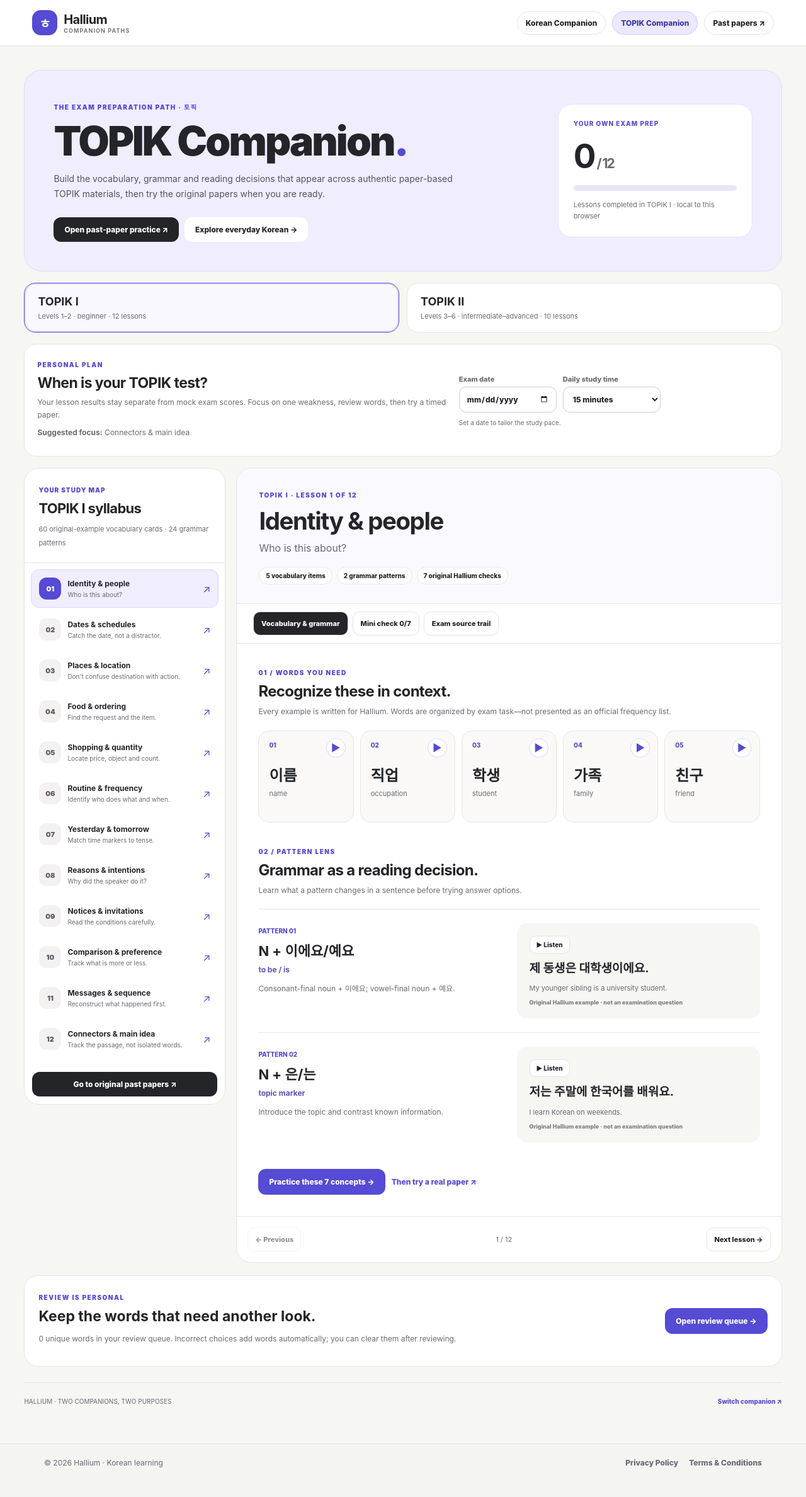
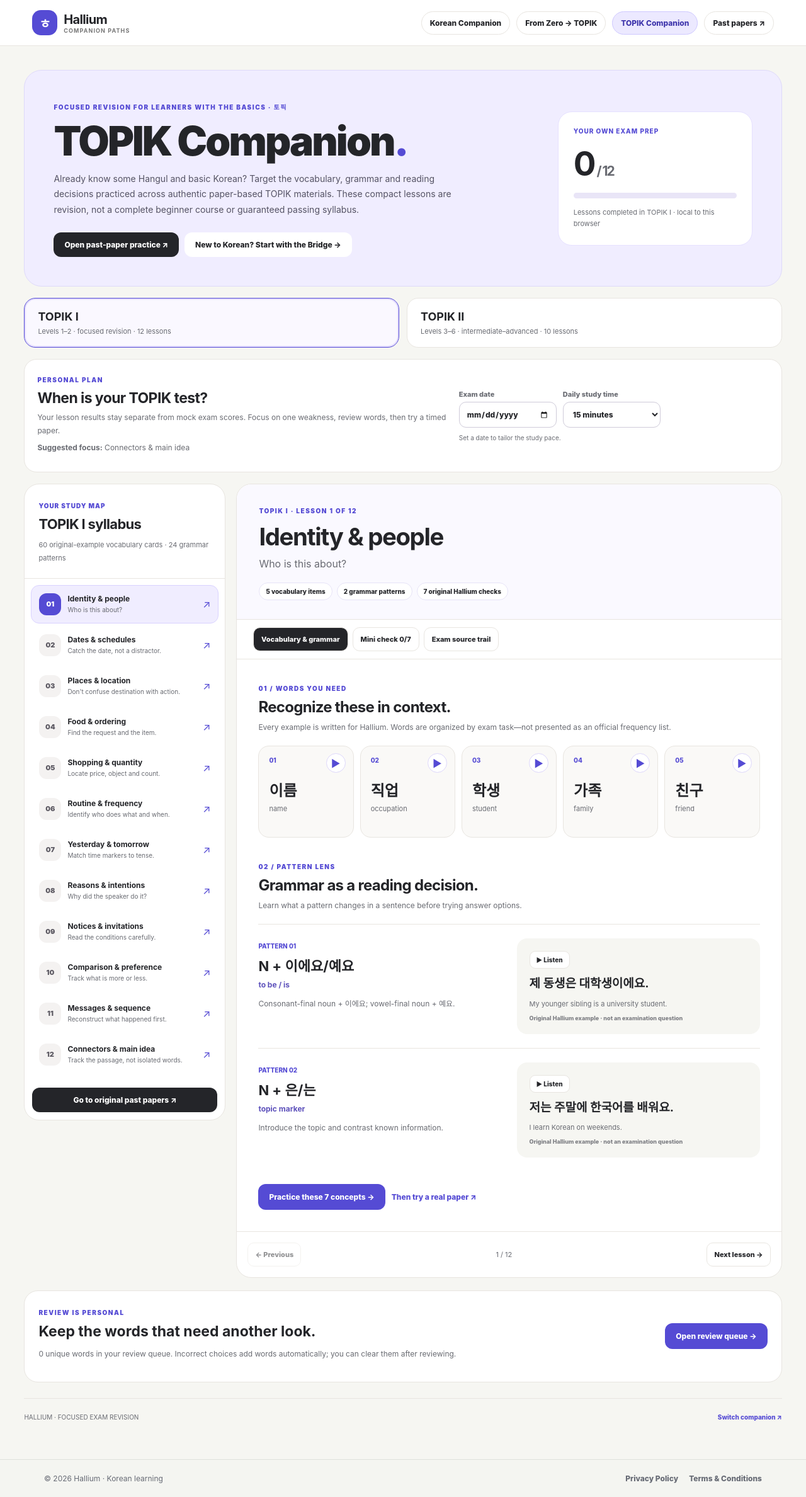
Before and after one commit to sushan5140/hallium, a Next.js app: page /topik-companion in a window 1280 px wide. Shown: the whole page at 63% size. Before the commit the page ends 2352 px from the top, so only its background shows below. Built offline with nearby package versions, Linux system fonts and the light colour scheme.

Commit message:
Position TOPIK Companion as focused revision and deep-link bridge lessons

```diff
--- a/app/topik-companion/TopikCompanion.jsx
+++ b/app/topik-companion/TopikCompanion.jsx
@@ -29,7 +29,7 @@ function say(korean,pace=0.89){
 }
 export default function TopikCompanion(){
  const [data,setData]=useState(defaults),[ready,setReady]=useState(false),[mode,setMode]=useState("learn"),[showReview,setShowReview]=useState(false),[voiceNotice,setVoiceNotice]=useState("");
- useEffect(()=>{try{const saved=JSON.parse(localStorage.getItem(STORE)||"{}");if(saved&&typeof saved==="object"&&!Array.isArray(saved))setData({...defaults,...saved,answers:saved.answers||{},results:saved.results||{},review:saved.review||[]})}catch{}setReady(true);return()=>{try{window.speechSynthesis?.cancel()}catch{}}},[]);
+ useEffect(()=>{try{const saved=JSON.parse(localStorage.getItem(STORE)||"{}");const restored=saved&&typeof saved==="object"&&!Array.isArray(saved)?{...defaults,...saved,answers:saved.answers||{},results:saved.results||{},review:saved.review||[]}:defaults;const requested=new URLSearchParams(location.search).get("unit");const target=topikUnits.find(x=>x.id===requested);setData(target?{...restored,level:target.level,unit:target.id}:restored)}catch{}setReady(true);return()=>{try{window.speechSynthesis?.cancel()}catch{}}},[]);
  useEffect(()=>{if(ready)try{localStorage.setItem(STORE,JSON.stringify(data))}catch{}},[data,ready]);
  const level=data.level==="II"?"II":"I",units=topikUnits.filter(x=>x.level===level);
  const active=units.find(x=>x.id===data.unit)||units[0];
@@ -56,10 +56,10 @@ export default function TopikCompanion(){
  function hear(text){if(!say(text))setVoiceNotice("Korean speech synthesis is unavailable in this browser.")}
  if(!ready)return <div className={s.loading}>Opening TOPIK Companion…</div>;
  return <div className={s.shell}>
-  <header className={s.header}><a className={s.logo} href="/companions"><span>ㅎ</span><strong>Hallium <small>COMPANION PATHS</small></strong></a><nav aria-label="Companion routes"><a href="/?view=companion">Korean Companion</a><a aria-current="page" href="/topik-companion">TOPIK Companion</a><a href="/topik-mocks">Past papers ↗</a></nav></header>
+  <header className={s.header}><a className={s.logo} href="/companions"><span>ㅎ</span><strong>Hallium <small>COMPANION PATHS</small></strong></a><nav aria-label="Companion routes"><a href="/?view=companion">Korean Companion</a><a href="/topik-from-zero">From Zero → TOPIK</a><a aria-current="page" href="/topik-companion">TOPIK Companion</a><a href="/topik-mocks">Past papers ↗</a></nav></header>
   <main className={s.main}>
-   <section className={s.hero}><div><span className={s.overline}>THE EXAM PREPARATION PATH · 토픽</span><h1>TOPIK Companion<span>.</span></h1><p>Build the vocabulary, grammar and reading decisions that appear across authentic paper-based TOPIK materials, then try the original papers when you are ready.</p><div className={s.heroActions}><a href="/topik-mocks">Open past-paper practice ↗</a><a href="/?view=companion">Explore everyday Korean →</a></div></div><aside className={s.heroStat}><span>YOUR OWN EXAM PREP</span><strong>{complete}<small> / {units.length}</small></strong><div className={s.track}><i style={{width:(complete/units.length*100)+"%"}}/></div><small>Lessons completed in TOPIK {level} · local to this browser</small></aside></section>
-   <div className={s.switcher} role="group" aria-label="TOPIK preparation level"><button className={level==="I"?s.selected:""} aria-pressed={level==="I"} onClick={()=>selectLevel("I")}><b>TOPIK I</b><small>Levels 1–2 · beginner · 12 lessons</small></button><button className={level==="II"?s.selected:""} aria-pressed={level==="II"} onClick={()=>selectLevel("II")}><b>TOPIK II</b><small>Levels 3–6 · intermediate–advanced · 10 lessons</small></button></div>
+   <section className={s.hero}><div><span className={s.overline}>FOCUSED REVISION FOR LEARNERS WITH THE BASICS · 토픽</span><h1>TOPIK Companion<span>.</span></h1><p>Already know some Hangul and basic Korean? Target the vocabulary, grammar and reading decisions practiced across authentic paper-based TOPIK materials. These compact lessons are revision, not a complete beginner course or guaranteed passing syllabus.</p><div className={s.heroActions}><a href="/topik-mocks">Open past-paper practice ↗</a><a href="/topik-from-zero">New to Korean? Start with the Bridge →</a></div></div><aside className={s.heroStat}><span>YOUR OWN EXAM PREP</span><strong>{complete}<small> / {units.length}</small></strong><div className={s.track}><i style={{width:(complete/units.length*100)+"%"}}/></div><small>Lessons completed in TOPIK {level} · local to this browser</small></aside></section>
+   <div className={s.switcher} role="group" aria-label="TOPIK preparation level"><button className={level==="I"?s.selected:""} aria-pressed={level==="I"} onClick={()=>selectLevel("I")}><b>TOPIK I</b><small>Levels 1–2 · focused revision · 12 lessons</small></button><button className={level==="II"?s.selected:""} aria-pressed={level==="II"} onClick={()=>selectLevel("II")}><b>TOPIK II</b><small>Levels 3–6 · intermediate–advanced · 10 lessons</small></button></div>
    <div className={s.overview}><div className={s.overviewCopy}><span className={s.overline}>PERSONAL PLAN</span><h2>{dates===null?"When is your TOPIK test?":dates<0?"Your saved exam date has passed.":dates===0?"Exam day is here.":dates+" days until your exam"}</h2><p>{dates!==null&&dates<=14&&dates>=0?"Short runway: prioritize missed concepts, connectors and one original-paper session over new material.":"Your lesson results stay separate from mock exam scores. Focus on one weakness, review words, then try a timed paper."}</p><p><b>Suggested focus:</b> {focus.title}{focus.id===active.id?" (your current lesson)":""}</p></div><div className={s.inputs}><label>Exam date<input type="date" value={data.examDate||""} onChange={e=>setData(o=>({...o,examDate:e.target.value}))}/></label><label>Daily study time<select value={data.minutes||15} onChange={e=>setData(o=>({...o,minutes:Number(e.target.value)}))}><option value="5">5 minutes</option><option value="10">10 minutes</option><option value="15">15 minutes</option><option value="20">20 minutes</option><option value="30">30 minutes</option></select></label><span>{dates!==null&&dates>=0?Math.min(3,Math.max(1,Math.floor((data.minutes||15)/10)))+" mini-drill(s) per day suggested":"Set a date to tailor the study pace."}</span></div></div>
    <div className={s.layout}><aside className={s.sidebar}><div className={s.sideHead}><span>YOUR STUDY MAP</span><h2>TOPIK {level} syllabus</h2><small>{units.length*5} original-example vocabulary cards · {units.length*2} grammar patterns</small></div><div className={s.lessonList}>{units.map((u,i)=>{const score=data.results[u.id];return <button key={u.id} className={active.id===u.id?s.current:""} aria-current={active.id===u.id?"step":undefined} onClick={()=>selectUnit(u.id)}><span className={s.num}>{score?.done?"✓":String(i+1).padStart(2,"0")}</span><span><strong>{u.title}</strong><small>{score?.done?score.score+"/"+score.total+" practice correct":u.focus}</small></span><span aria-hidden="true">↗</span></button>})}</div><a className={s.sourceLink} href="/topik-mocks">Go to original past papers ↗</a></aside>
     <section className={s.lesson}><div className={s.lessonLead}><span className={s.overline}>TOPIK {level} · LESSON {units.indexOf(active)+1} OF {units.length}</span><h2>{active.title}</h2><p>{active.focus}</p><div className={s.chips}><span>5 vocabulary items</span><span>2 grammar patterns</span><span>7 original Hallium checks</span></div></div>
@@ -70,7 +70,7 @@ export default function TopikCompanion(){
      <div className={s.next}><button onClick={()=>selectUnit(units[Math.max(0,units.indexOf(active)-1)].id)} disabled={units.indexOf(active)===0}>← Previous</button><span>{units.indexOf(active)+1} / {units.length}</span><button onClick={()=>selectUnit(units[Math.min(units.length-1,units.indexOf(active)+1)].id)} disabled={units.indexOf(active)===units.length-1}>Next lesson →</button></div>
     </section></div>
    <section className={s.review}><div><span className={s.overline}>REVIEW IS PERSONAL</span><h2>Keep the words that need another look.</h2><p>{data.review.length} unique words in your review queue. Incorrect choices add words automatically; you can clear them after reviewing.</p></div><button onClick={()=>setShowReview(v=>!v)}>{showReview?"Hide review":"Open review queue"} →</button>{showReview&&<div className={s.reviewItems}>{data.review.length?data.review.map(w=>{const item=topikUnits.flatMap(x=>x.words).find(x=>x.ko===w);return <div key={w}><strong lang="ko">{w}</strong><span>{item?.en||""}</span><button onClick={()=>hear(w)}>▶</button><button onClick={()=>setData(o=>({...o,review:o.review.filter(x=>x!==w)}))}>Mark reviewed ✓</button></div>}):<p>Your review queue is clear. Finish a mini check to find weak words.</p>}</div>}</section>
-   <footer className={s.footer}><span>HALLIUM · TWO COMPANIONS, TWO PURPOSES</span><a href="/companions">Switch companion ↗</a></footer>
+   <footer className={s.footer}><span>HALLIUM · FOCUSED EXAM REVISION</span><a href="/companions">Switch companion ↗</a></footer>
    {voiceNotice&&<div className={s.voiceNotice} role="status" onClick={()=>setVoiceNotice("")}>{voiceNotice} ×</div>}
   </main></div>
 }
```
